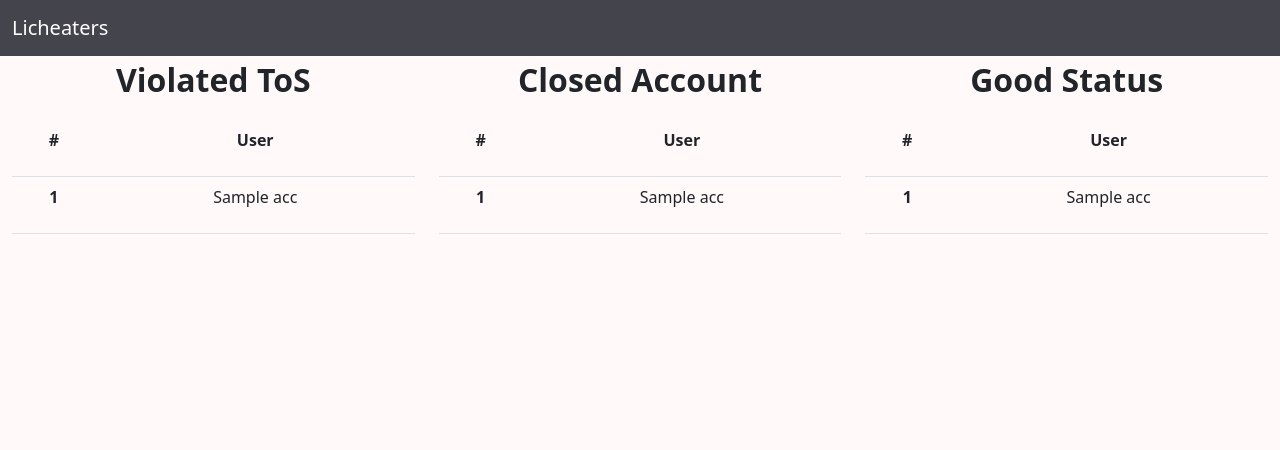
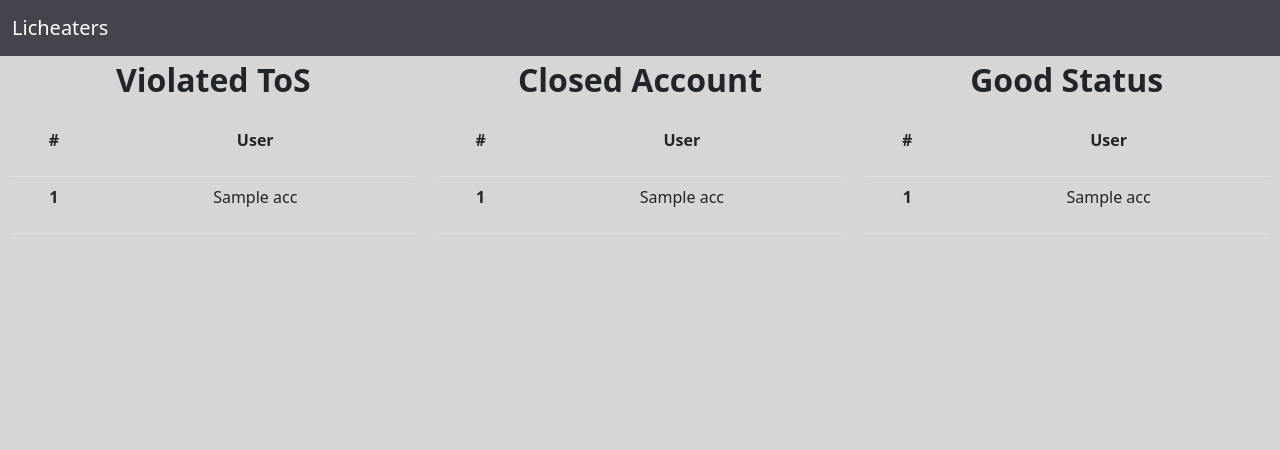
Before and after one commit to mattamoon/licheaters-app, a Flask app: template templates/analysis.html in a window 1280 px wide. Shown: the top 450 px of the page. Run offline with Flask 2, Linux system fonts and the light colour scheme; the template is opened without the code that fills it: most values are stand-ins (such as "Sample title", 1, 10 or a date in 2020); parts of the project's set-up code (start-up, migrations or seed data) failed here and were passed over.

Commit message:
minor updates

```diff
--- a/app.py
+++ b/app.py
@@ -18,7 +18,6 @@
 # Flask Config
 app = Flask(__name__)
 app.secret_key = os.getenv("SECRET_KEY")
-print(os.getenv('SECRET_KEY'))
 app.config['LICHESS_CLIENT_ID'] = os.getenv("LICHESS_CLIENT_ID")
 app.config['LICHESS_AUTHORIZE_URL'] = f"{LICHESS_HOST}/oauth"
 app.config['LICHESS_ACCESS_TOKEN_URL'] = f"{LICHESS_HOST}/api/token"
@@ -131,7 +130,6 @@
             try:
                 player_dfs[licheater.df_index]
             except(IndexError,):
-                print('Data Analysis Complete! \n')
                 break
             else:
                 player_list = create_player_list(player_dfs[licheater.df_index])
--- a/static/css/style.css
+++ b/static/css/style.css
@@ -1,5 +1,13 @@
+.table-responsive {
+    max-height:500px;
+}
+
 body {
     background-color: #8C8C8C;
+}
+
+body.analyze {
+     background-color: #D6D6D6;
 }
 
 nav {
@@ -9,7 +17,6 @@
 div.container {
     background-color: #D6D6D6;
 }
-
 
 .btnAnalyze {
     cursor: pointer;
--- a/templates/analysis-base.html
+++ b/templates/analysis-base.html
@@ -7,8 +7,8 @@
         <link href="https://cdn.jsdelivr.net/npm/bootstrap@5.2.2/dist/css/bootstrap.min.css" rel="stylesheet" integrity="sha384-Zenh87qX5JnK2Jl0vWa8Ck2rdkQ2Bzep5IDxbcnCeuOxjzrPF/et3URy9Bv1WTRi" crossorigin="anonymous" />
         <link rel="stylesheet" type="text/css" href="{{ url_for('static', filename='css/style.css')}}">
     </head>
-    <body style="background-color: #fff9f9;">
-      <nav class="navbar navbar-expand-lg" style="background-color: #44444C;">
+    <body class="analyze">
+      <nav class="navbar navbar-expand-lg">
         <div class="container-fluid">
           <a class="navbar-brand text-white fw-normal" href="/">Licheaters</a>
         </div>
```
